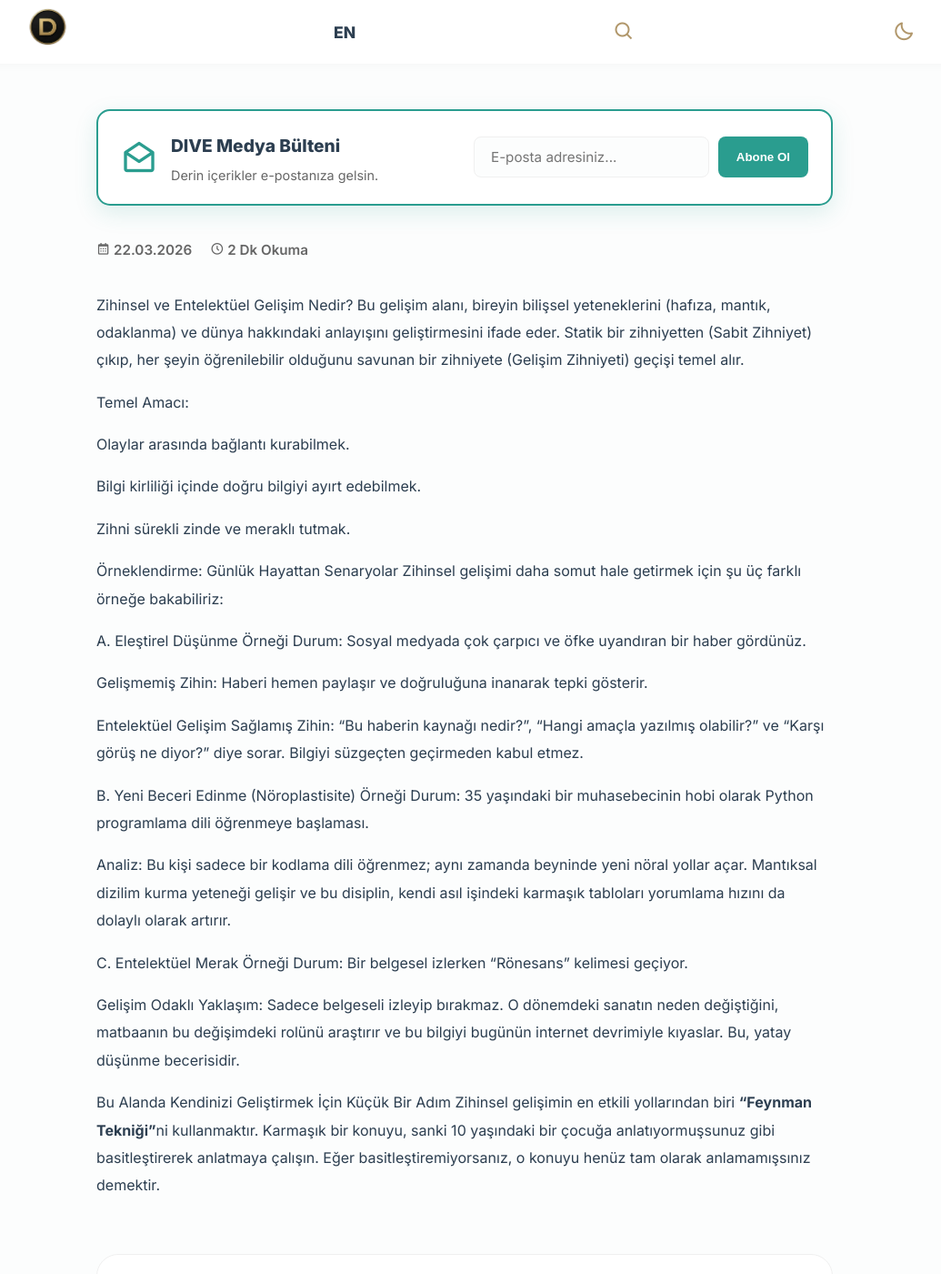
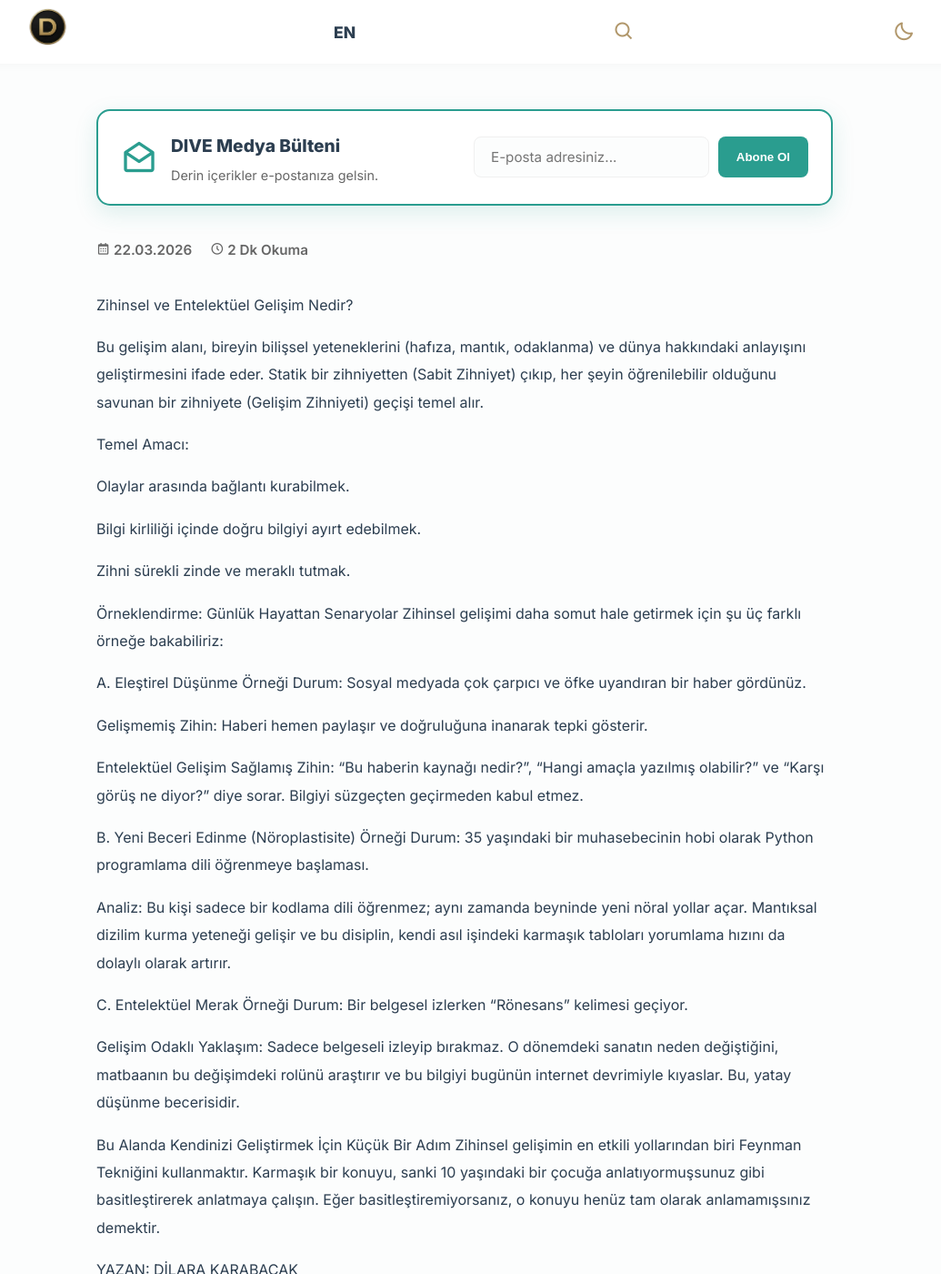
Before and after one commit to EKTHOLDING/dive, a Jekyll site: the page built from _posts/2026-03-22-zihinsel-ve-entelektüel-gelişim.md, in a window 1280 px wide and 1400 px high. Shown: the whole window at 91% size, without its empty margins (129-1164 px from the left). Built offline with Jekyll 4.4.1, drawn with Linux system fonts in a browser that asks for light colours.

Commit message:
Update 🇹🇷 Türkçe Yazı Ekle “2026-03-22-zihinsel-ve-entelektüel-gelişim”

```diff
--- a/_posts/2026-03-22-zihinsel-ve-entelektüel-gelişim.md
+++ b/_posts/2026-03-22-zihinsel-ve-entelektüel-gelişim.md
@@ -1,11 +1,13 @@
 ---
 layout: default
-title: "Zihinsel ve Entelektüel Gelişim"
-kategori: "Kişisel Gelişim"
-image: "https://image.cnnturk.com/i/cnnturk/75/740x416/5fa6627517aca901a8d4efa0.jpg"
+title: Zihinsel ve Entelektüel Gelişim
+kategori: Kişisel Gelişim
+image: https://image.cnnturk.com/i/cnnturk/75/740x416/5fa6627517aca901a8d4efa0.jpg
 ---
 
 Zihinsel ve Entelektüel Gelişim Nedir?
+
+
 Bu gelişim alanı, bireyin bilişsel yeteneklerini (hafıza, mantık, odaklanma) ve dünya hakkındaki anlayışını geliştirmesini ifade eder. Statik bir zihniyetten (Sabit Zihniyet) çıkıp, her şeyin öğrenilebilir olduğunu savunan bir zihniyete (Gelişim Zihniyeti) geçişi temel alır.
 
 Temel Amacı:
@@ -37,4 +39,6 @@ Durum: Bir belgesel izlerken "Rönesans" kelimesi geçiyor.
 Gelişim Odaklı Yaklaşım: Sadece belgeseli izleyip bırakmaz. O dönemdeki sanatın neden değiştiğini, matbaanın bu değişimdeki rolünü araştırır ve bu bilgiyi bugünün internet devrimiyle kıyaslar. Bu, yatay düşünme becerisidir.
 
 Bu Alanda Kendinizi Geliştirmek İçin Küçük Bir Adım
-Zihinsel gelişimin en etkili yollarından biri **"Feynman Tekniği"**ni kullanmaktır. Karmaşık bir konuyu, sanki 10 yaşındaki bir çocuğa anlatıyormuşsunuz gibi basitleştirerek anlatmaya çalışın. Eğer basitleştiremiyorsanız, o konuyu henüz tam olarak anlamamışsınız demektir.
+Zihinsel gelişimin en etkili yollarından biri Feynman Tekniğini kullanmaktır. Karmaşık bir konuyu, sanki 10 yaşındaki bir çocuğa anlatıyormuşsunuz gibi basitleştirerek anlatmaya çalışın. Eğer basitleştiremiyorsanız, o konuyu henüz tam olarak anlamamışsınız demektir.
+
+YAZAN: DİLARA KARABACAK
```
